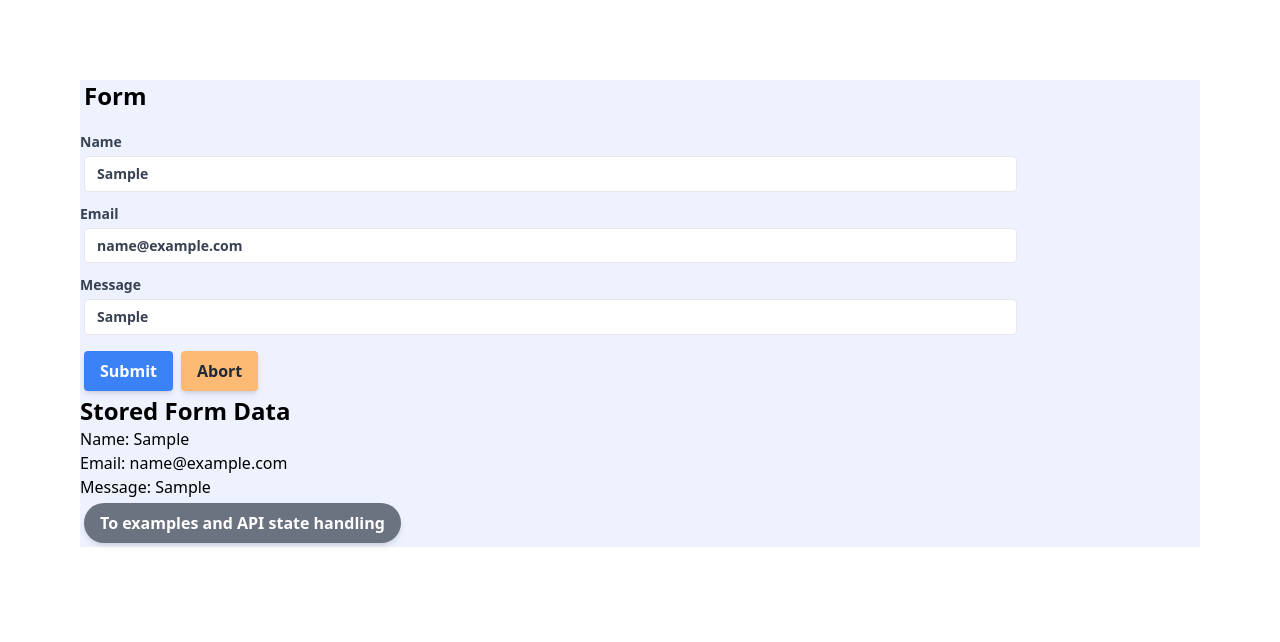
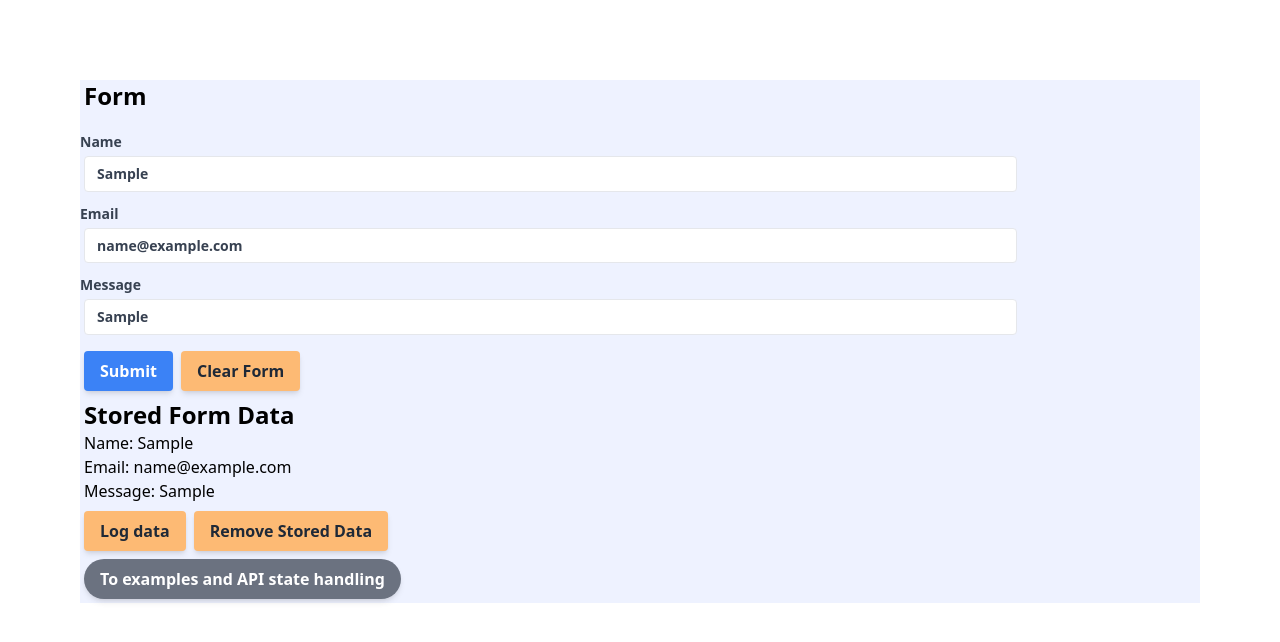
Before and after one commit to robinfiske87/next-typescript-examples-2022, a Next.js app: page / in a window 1280 px wide. Both pictures are taken after typing "Sample", "name@example.com", "Sample" into the empty fields and a click on the button "Submit". Shown: the top 642 px of the page. Built offline with nearby package versions, Linux system fonts and the light colour scheme.

Commit message:
added state for storing data in index. Passed to form. If form is submitted, the states are stored in an array. Added some buttons for handling stored data

```diff
--- a/src/components/form.tsx
+++ b/src/components/form.tsx
@@ -1,34 +1,52 @@
 import React, { useState } from 'react';
 import { Input, PrimaryButton, SecondaryButton } from './reusableComponents';
 import { z } from "zod";
+import type { StoredData } from '../pages/index';
 
-const Form: React.FC = () => {
+// Dispatch type for setting state with a new value or by a function that receives the previous state and returns a new state value.
+type Dispatch<A> = (value: A) => void;
+type SetStateAction<S> = S | ((prevState: S) => S);
+
+// Props for the form component.
+type FormProps = {
+  setStoredData: Dispatch<SetStateAction<StoredData>>; // Function to set the stored data state in the parent component.
+};
+
+// Form component.
+const Form: React.FC<FormProps> = (props) => {
+  // Destructure the setStoredData prop from the props object.
+  const { setStoredData } = props;
+
+  // Use state for the form data.
   const [formData, setFormData] = useState({
     name: '',
     email: '',
     message: ''
   });
+  // Use state for the stored form data.
   const [storedForm, setStoredForm] = useState({
     name: '',
     email: '',
     message: ''
   });
+  // Use state for form validation errors.
   const [errors, setErrors] = useState<string[]>([]);
 
-// Schema for form validaton. Name can be any string between 1 and 40 characters long, email must be a valid email address and message can be any string between 1 and 100 characters long.
+  // Schema for form data validation.
   const formDataSchema = z.object({
-    name: z.string().min(1).max(40).regex(/^[a-zA-Z]+(\s[a-zA-Z]+)?$/),
-    email: z.string().email(),
-    message: z.string().min(1).max(100)
+    name: z.string().min(1).max(40).regex(/^[a-zA-Z]+(\s[a-zA-Z]+)?$/), // Name can be any string between 1 and 40 characters long.
+    email: z.string().email(), // Email must be a valid email address.
+    message: z.string().min(1).max(100) // Message can be any string between 1 and 100 characters long.
   });
 
-
+    // Event handler for form input changes.
   const handleChange = (event: React.ChangeEvent<HTMLInputElement>) => {
     const { name, value } = event.target;
     setFormData({ ...formData, [name]: value });
-  };
+    };
 
-  const handleSubmit = (event: React.FormEvent<HTMLFormElement>) => {
+    // Event handler for form submission.
+    const handleSubmit = (event: React.FormEvent<HTMLFormElement>) => {
     event.preventDefault();
     // Check if all fields are empty and return if true
     if (Object.values(formData).every(val => val === '')) return setErrors([]);
@@ -36,7 +54,9 @@ const Form: React.FC = () => {
       const validatedFormData = formDataSchema.parse(formData);
       setStoredForm(validatedFormData);
       setErrors([]);
-      // submit validatedFormData to server or do something else with it here
+      // submit validatedFormData to server or do something else with it here. I am just storing it in a state array in the index.tsx file for now. It can be displayed in the console or removed with the presented buttons.
+      setStoredData((prevStoredData) => ({ ...prevStoredData, data: [...prevStoredData.data, validatedFormData] }));
+
     } catch (error ) {
       if(error instanceof z.ZodError)
       setErrors(error.issues.map(issue => issue.message));
@@ -62,8 +82,13 @@ const Form: React.FC = () => {
 
   return (
     <>
+      {/* Form header */}
       <h2 className="text-2xl font-bold mb-5 ml-1">Form</h2>
+
+      {/* Form element */}
       <form onSubmit={handleSubmit} >
+
+        {/* Input for name */}
         <Input
           label='Name'
           name="name"
@@ -71,6 +96,8 @@ const Form: React.FC = () => {
           onChange={handleChange}
           placeholder="Name"
         />
+
+        {/* Input for email */}
         <Input
           label='Email'
           name="email"
@@ -78,6 +105,8 @@ const Form: React.FC = () => {
           onChange={handleChange}
           placeholder="Email"
         />
+
+        {/* Input for message */}
         <Input
           label='Message'
           name="message"
@@ -85,14 +114,19 @@ const Form: React.FC = () => {
           onChange={handleChange}
           placeholder="Message"
         />
+
+        {/* Button to submit data to state, or use something else if you want it to persist */}
         <PrimaryButton>
           Submit
         </PrimaryButton>
+
+        {/* Button to clear the form. Only available if something is written in the form*/}
+        {Object.values(formData).some(val => val !== '') &&
         <SecondaryButton
           onClick={handleAbort}
         >
-          Abort
-        </SecondaryButton>
+          Clear Form
+        </SecondaryButton>}
       </form>
 
       {// Display errors if there are any
@@ -104,12 +138,14 @@ const Form: React.FC = () => {
         })}
       </ul>
       )}
+
+      {/* This is the currently stored form. Previous forms are stored in another array if not cleared.  */}
       {!Object.values(storedForm).every(val => val === '') && (
-          <div>
+          <div className='m-1 overflow-auto max-w-sm'>
             <h2 className="text-2xl font-bold">Stored Form Data</h2>
-            <p>Name: {storedForm.name}</p>
-            <p>Email: {storedForm.email}</p>
-            <p>Message: {storedForm.message}</p>
+            <p className="whitespace-normal text-wrap">Name: {storedForm.name}</p>
+            <p className="whitespace-normal text-wrap">Email: {storedForm.email}</p>
+            <p className="whitespace-normal text-wrap">Message: {storedForm.message}</p>
           </div>
         )}
 
--- a/src/pages/index.tsx
+++ b/src/pages/index.tsx
@@ -1,21 +1,41 @@
-import React from 'react';
+import React, { useState } from 'react';
 import Link from 'next/link';
-import { NavigationButton } from '../components/reusableComponents';
+import { SecondaryButton, NavigationButton } from '../components/reusableComponents';
 import { Form } from '../components/form';
 
+export type StoredData = {
+  data: (string | { name: string; email: string; message: string; })[];
+};
 
 const Home: React.FC = () => {
+  // Declare a state variable called storedData with an initial value of an empty data array
+  const [storedData, setStoredData] = useState<StoredData>({ data: [] });
+
+  // Declare a function to reset the storedData state variable to an empty data array
+  function resetDataStore() {
+    setStoredData({ data: [] });
+  }
 
   return (
     <main className="mx-20 my-20 bg-indigo-50">
 
-      { // Form data is stored in the formData state variable in the form component. The form component is imported from the form.tsx file. I handle states in the form component.
-
-      //I have also added a link to the examples page.
+      { // Form data is stored in the formData state variable in the form component. The data from the form is stored in a state. This is to exemplify state handling. The forms created are pushed to an array. I have added a button to log the data to the console. I have also added a button to reset the data store to an empty array.
       }
 
-      <Form />
+      <Form setStoredData={setStoredData} />
 
+      {/* Button to log the storedData state variable to the console */}
+      <SecondaryButton
+        onClick={() => console.log(storedData)}>Log data
+      </SecondaryButton>
+
+      {/* Button to reset the storedData state variable to an empty data array */}
+      <SecondaryButton
+        onClick={resetDataStore}>Remove Stored Data
+      </SecondaryButton>
+
+      {/* Button to navigate to the examples page */}
+      <br/>
       <NavigationButton >
         <Link href="/examples">To examples and API state handling</Link>
       </NavigationButton>
```
